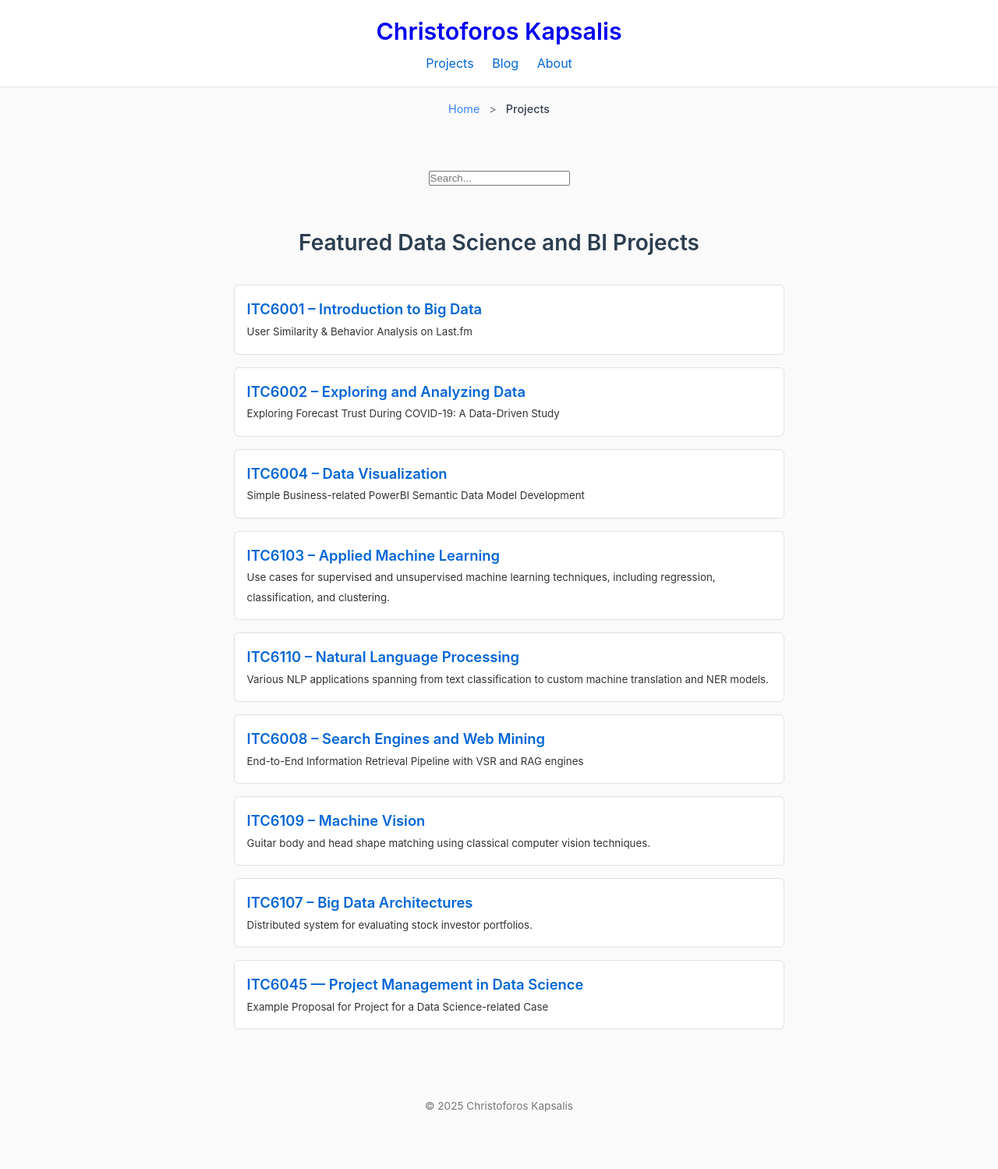
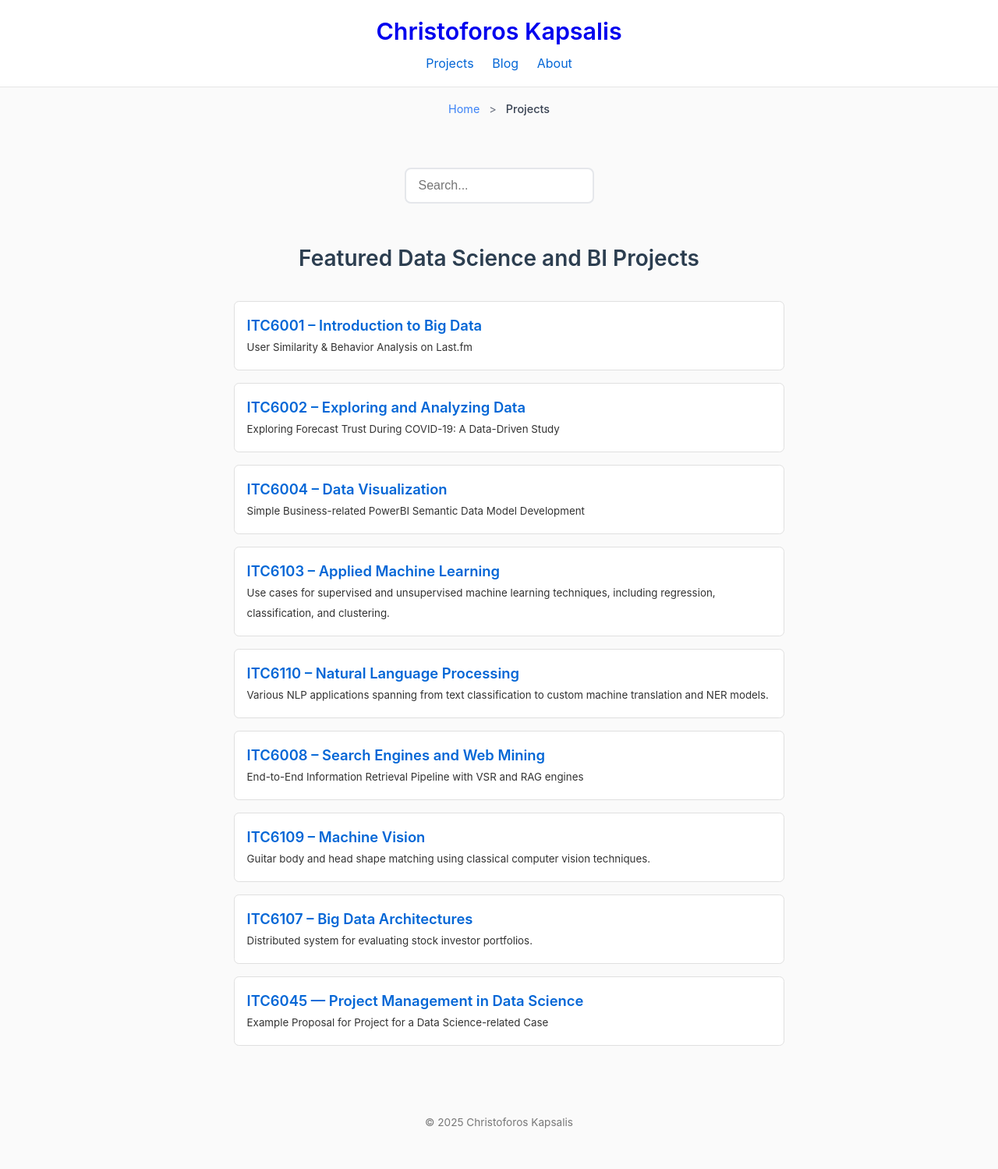
Before and after one commit to C-Kapsalis/portfolio-website, a Jekyll site: the page built from index.md, in a window 1280 px wide. Shown: the whole page at 78% size. Built offline with Jekyll 4.4.1, drawn with Linux system fonts in a browser that asks for light colours; comment, search, counter and statistics services are not loaded; before the commit the page ends 1478 px from its top, so only the background shows below that.

Commit message:
search input flexbox styling

```diff
--- a/assets/css/style.css
+++ b/assets/css/style.css
@@ -190,6 +190,24 @@ body:not(.home-page) .wrapper .search-box {
   order: -999;
 }
 
+
+.search-box input {
+  width: 100%;
+  padding: 0.75rem 1rem;
+  border: 2px solid #e5e7eb;
+  border-radius: 8px;
+  font-size: 1rem;
+  background: white;
+  transition: border-color 0.2s ease;
+  box-sizing: border-box;
+}
+
+.search-box input:focus {
+  outline: none;
+  border-color: #3b82f6;
+  box-shadow: 0 0 0 3px rgba(59, 130, 246, 0.1);
+}
+
 #results-container {
   list-style: none;
   padding: 0;
```
